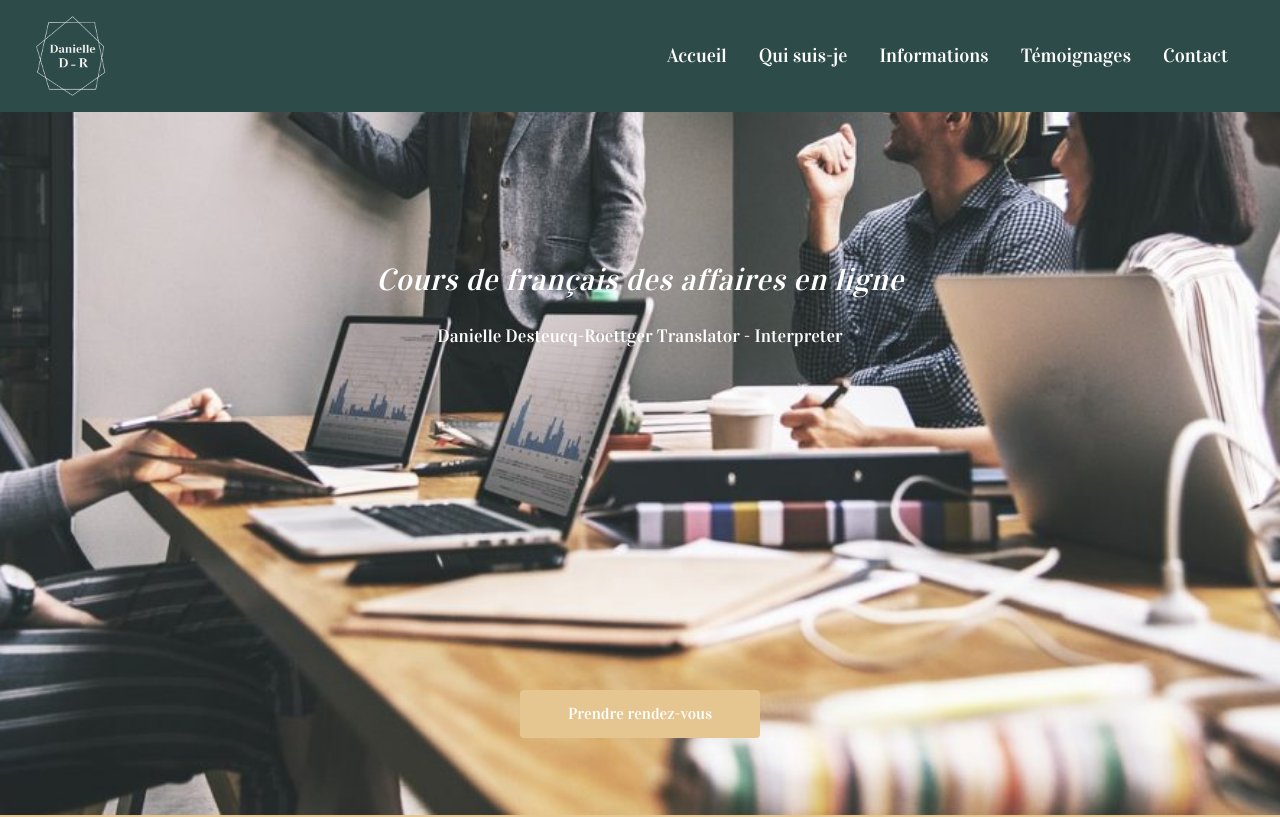
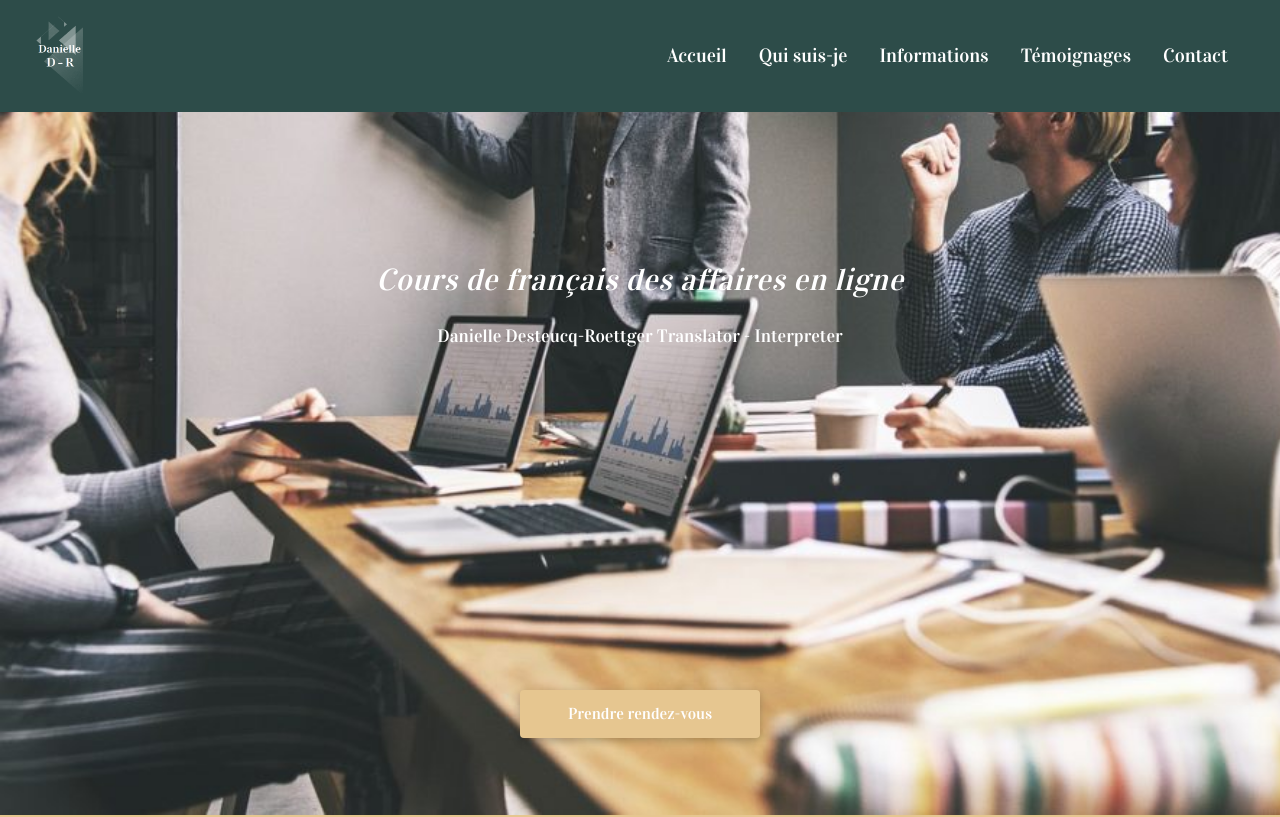
Before and after one commit to Benjamin-Dervieux/Dani-website, a Next.js app: page / in a window 1280 px wide. Shown: the top 817 px of the page. Built offline with nearby package versions, Linux system fonts and the light colour scheme; no server answers.

Commit message:
display new logo, new box-shadow

```diff
--- a/components/Button/Button.js
+++ b/components/Button/Button.js
@@ -5,7 +5,7 @@ const Button = () => {
   return (
     <div className="flex justify-center">
       <Link href="/contact">
-        <button className="w-60 h-12 rounded bg-dani-selected text-center text-white ">
+        <button className="w-60 h-12 rounded bg-dani-selected text-center text-white shadow-[rgba(0,_0,_0,_0.24)_0px_3px_8px]">
           Prendre rendez-vous
         </button>
       </Link>
--- a/components/Header/Header.js
+++ b/components/Header/Header.js
@@ -18,10 +18,10 @@ const Header = () => {
             className="cursor-pointer"
             priority
             quality={100}
-            width={70}
+            width={50}
             height={80}
-            src="/images/logo-danielle.png"
-            alt="Danielle logo"
+            src="/images/logo-dani.png"
+            alt="Danielle Desteucq-Roettgerlogo"
           />
         </Link>
         <nav>
--- a/components/TestimonialCard/TestimonialCard.js
+++ b/components/TestimonialCard/TestimonialCard.js
@@ -10,7 +10,7 @@ const TestimonialCard = ({ card }) => {
       </div>
 
       <div className="flex flex-col items-center mb-8 lg:items-start lg:ml-24">
-        <div className="w-80 lg:w-[700px] border-r-b-l rounded shadow-xl text-justify p-4">
+        <div className="w-80 lg:w-[700px] border-r-b-l rounded text-justify p-4 shadow-[rgba(0,_0,_0,_0.24)_0px_3px_8px]">
           <p>{card.content}</p>
         </div>
       </div>
--- a/pages/about.js
+++ b/pages/about.js
@@ -15,7 +15,7 @@ export default function About() {
 
       <div className="lg:flex flex-row-reverse justify-around items-center">
         <div className="mt-8 flex flex-col items-center lg:self-end">
-          <div className="w-80 lg:w-[600px] lg:h-80 border-r-b-l rounded shadow-xl text-justify p-4">
+          <div className="w-80 lg:w-[600px] lg:h-80 border-r-b-l rounded shadow-[rgba(0,_0,_0,_0.24)_0px_3px_8px] text-justify p-4">
             <h1 className="p-4 text-center text-[1.7em] italic tracking-wide">
               Qui suis-je ?
             </h1>
--- a/pages/contact.js
+++ b/pages/contact.js
@@ -95,7 +95,7 @@ const contact = () => {
 
           <div className=" mt-6 flex justify-center">
             <button
-              className="w-56 h-10 bg-dani-selected rounded-md text-white"
+              className="w-56 h-10 bg-dani-selected rounded-md text-white shadow-[rgba(0,_0,_0,_0.24)_0px_3px_8px]"
               type="submit"
             >
               Envoyer
--- a/pages/index.js
+++ b/pages/index.js
@@ -4,7 +4,7 @@ import Layout from "../components/Layout/Layout";
 export default function Home() {
   return (
     <Layout pageTitle="Home page">
-      <div className="flex flex-col justify-center items-center h-[685px] md:h-[815px] lg:h-[815px] bg-fixed bg-center bg-cover bg-no-repeat custom-img-home">
+      <div className="flex flex-col justify-center items-center h-[685px] md:h-[815px] lg:h-[815px] bg-fixed bg-start bg-cover bg-no-repeat custom-img-home">
         <div className="mt-40 p-5 text-center text-white z-[2]">
           <h1 className="text-[1.9em] text-center italic tracking-wide">
             Cours de français des affaires en ligne
--- a/styles/globals.css
+++ b/styles/globals.css
@@ -5,6 +5,12 @@
 html {
   scroll-behavior: smooth;
   font-family: "Vidaloka", serif;
+}
+
+/*===================== DANIELLE LOGO ========================*/
+
+.logo-danielle {
+  background-image: url("../public/images/logo-dani.png");
 }
 
 /*===================== HEADER IMAGES FOR DIFFERENTS PAGES ======================= */
```
Also changed, not shown: public/images/logo-dani.png (added).
